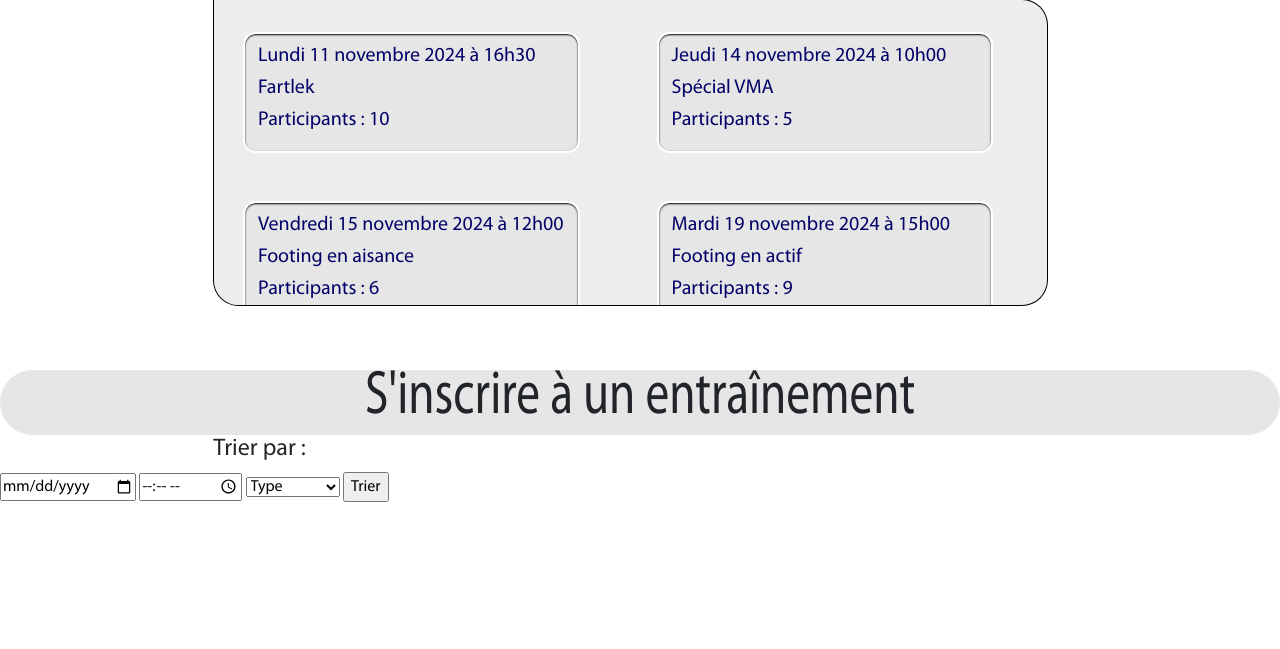
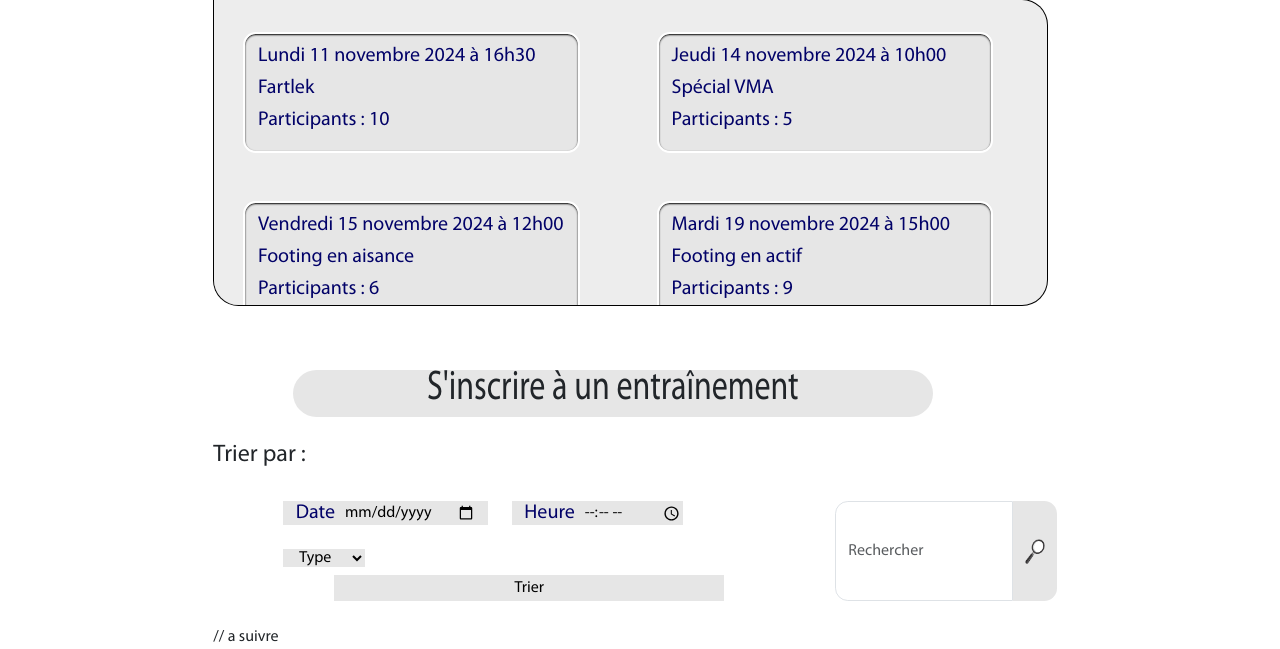
Before and after one commit to VitarseEsig/Esig-Running, a PHP site: page /compte.php in a window 1280 px wide; the page is wider, and only the part inside the window is pictured. Shown: the part 472-1121 px from the top of that part. Before the commit the page ends 974 px from the top of that part, so only its background shows below. Run offline with PHP 8.4, Linux system fonts and the light colour scheme; the visitor is signed in with stand-in values (Sample User, id 1).

Commit message:
Design de la page des comptes

```diff
--- a/compte.php
+++ b/compte.php
@@ -74,23 +74,40 @@
             </div>
           </section>";
 
-          echo "<section id='inscriptions'>
+          echo "<section id='inscriptions' class='col-9 offset-2 d-flex flex-column gap-4'>
 
-                    <div class='d-flex justify-content-center align-items-center' id='div-titre-inscription'>
-                        <h2>S'inscrire à un entraînement</h2>
+                    <div class='d-flex justify-content-center align-items-center col-8 offset-1' id='div-titre-inscription'>
+                        <h3 class='col-8 offset-1'>S'inscrire à un entraînement</h3>
                     </div>
 
-                    <h4 class='offset-2'>Trier par :</h4>
-                    <form action='#'>
-                        <input type='date' id='dateInput' name='date'>
+                    <h4 class='offset-0'>Trier par :</h4>
+                    <div class='row gap-5'>
+                        <form action='#' class='d-flex flex-column col-6 gap-2 offset-1' id='tri'>
+                            <div class='row gap-4' id='tri-row'>
+                                <div class='d-flex col-5 align-items-center justify-content-center '>
+                                    <h5 class='margin-tri'>Date</h5>
+                                    <input type='date' id='dateInput' name='date' placeholder='Date'>
+                                </div>
+                                <div class='d-flex col-4 align-items-center'>
+                                    <h5 class='margin-tri'>Heure</h5>
                                     <input type='time' id='heure' name='heure'>
-                        <select id='type' name='type'>
+                                </div>
+                                <select id='type' name='type' class='col-2'>
                                     <option selected>Type</option>
                                     <option value='1'>Footing</option>
                                     <option value='2'>Fractionné</option>
                                 </select>
-                        <input type='submit' value='Trier'>
+                            </div>
+                            <input type='submit' value='Trier' class='col-10 offset-1' id='btn-trier'>
                         </form>
+                        <form class='d-flex me-2 col-3 offset-0' role='search' action='#' id='recherche'>
+                            <input class='form-control' type='search' placeholder='Rechercher'>
+                            <button class='btn btn-outline-success' type='submit'><img src='./assets/img/loupe inclinee.png' id='loupe' alt='loupe' class='img-fluid'></button>
+                        </form>
+                    </div>
+                    <div class='d-flex flex-column'>
+                        // a suivre
+                    </div>
                 </section>";
 ?>
 <!-- <h2 class="ombre-bleue">Bonjour .$utilisateur. !</h2> -->
--- a/style.css
+++ b/style.css
@@ -500,3 +500,36 @@ h5{
     border-radius: 5vw;
     background: rgba(230,230,230);
 }
+.margin-tri{
+    margin-right: 0.7vw;
+}
+#tri input,select{
+    background: rgba(230,230,230);
+    border: 0;
+}
+
+#tri-row div{
+    background: rgba(230,230,230);
+}
+#tri-row h5{
+    margin-top: 0;
+    margin-bottom: 0;
+}
+#loupe{
+    width: 2vw;
+    height: 2vw;
+}
+#recherche input{
+    border-radius: 1vw 0 0 1vw;
+}
+#recherche button{
+    border-radius: 0 1vw 1vw 0;
+    background: rgb(230,230,230);
+    border: 0;
+}
+#btn-trier:hover{
+    background: grey;
+}
+#recherche button:hover{
+    background: grey;
+}
```
Also changed, not shown: assets/img/loupe inclinee.png (added). Lines whose indentation alone changed are shown as unchanged.
